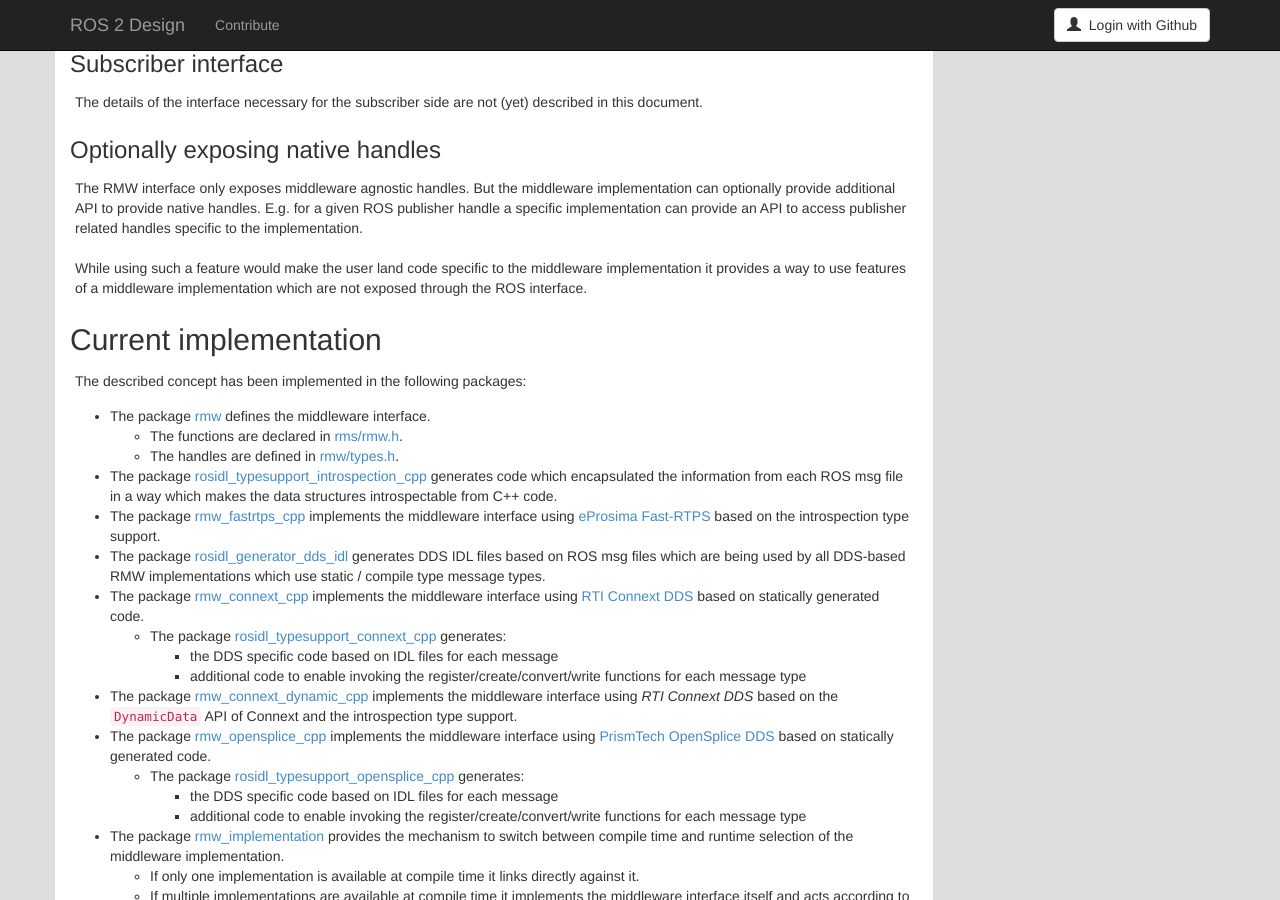
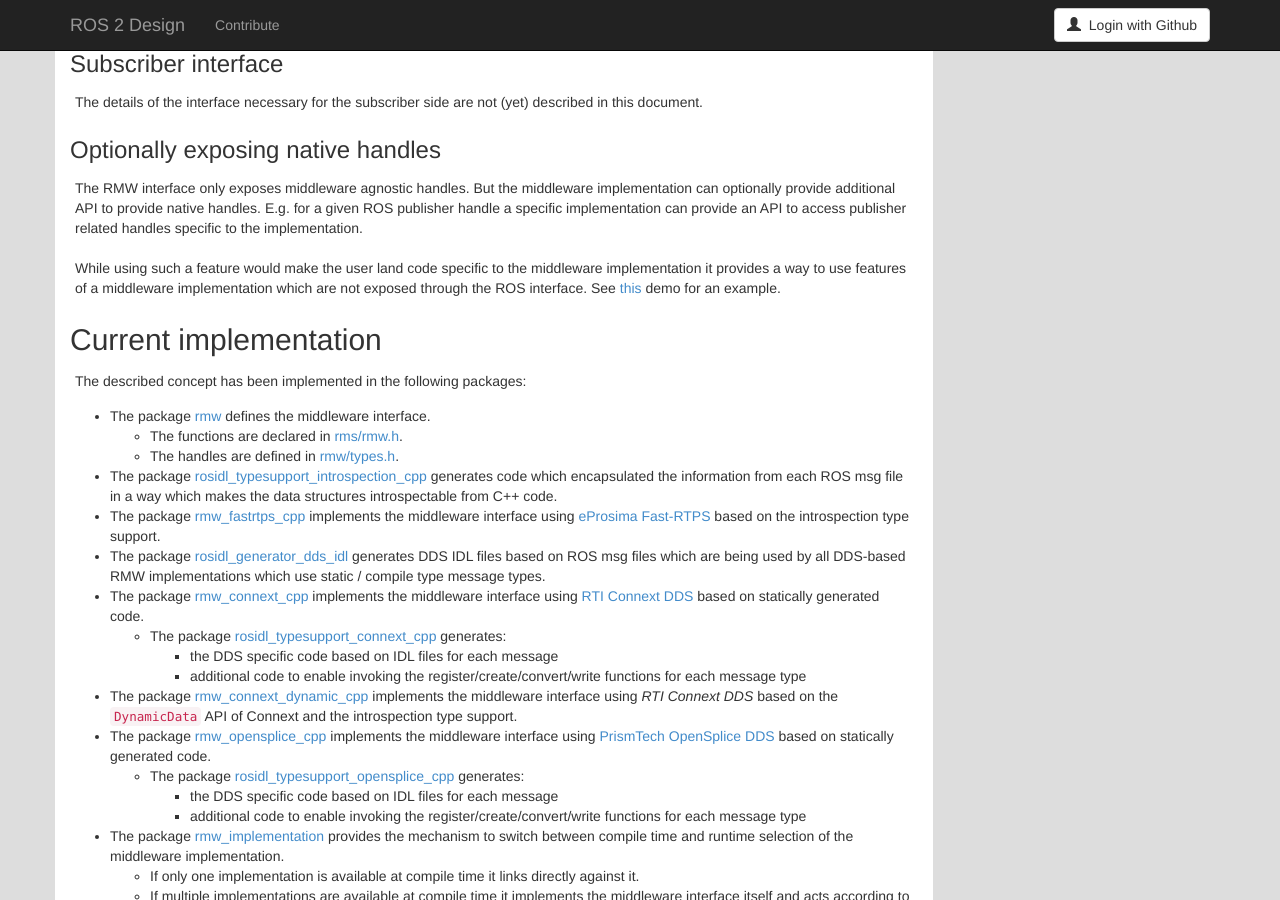
Before and after one commit to ros2/design, a Jekyll site: the page built from articles/060_ros_middleware_interface.md, in a window 1280 px wide and 900 px high, scrolled down 5814 px. Built offline with Jekyll 4.4.1, drawn with Linux system fonts in a browser that asks for light colours; nearby versions of some CDN libraries.

Commit message:
add link to demo

```diff
--- a/articles/060_ros_middleware_interface.md
+++ b/articles/060_ros_middleware_interface.md
@@ -304,6 +304,7 @@ But the middleware implementation can optionally provide additional API to provi
 E.g. for a given ROS publisher handle a specific implementation can provide an API to access publisher related handles specific to the implementation.
 
 While using such a feature would make the user land code specific to the middleware implementation it provides a way to use features of a middleware implementation which are not exposed through the ROS interface.
+See [this](https://github.com/ros2/demos/tree/master/demo_nodes_cpp_native) demo for an example.
 
 ## Current implementation
 
```
